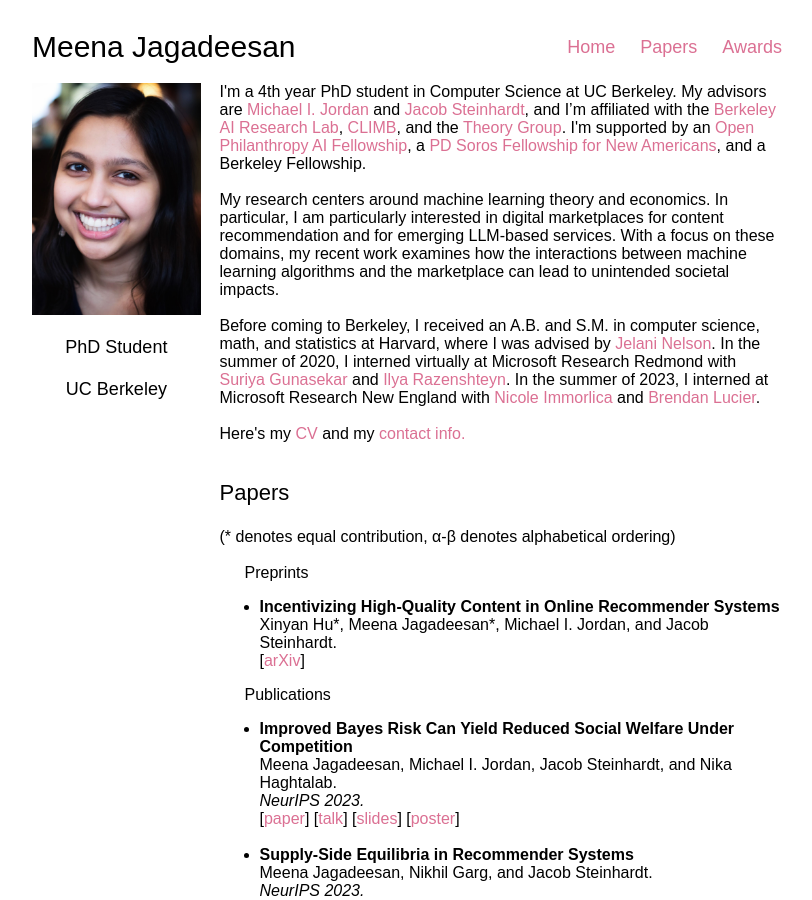
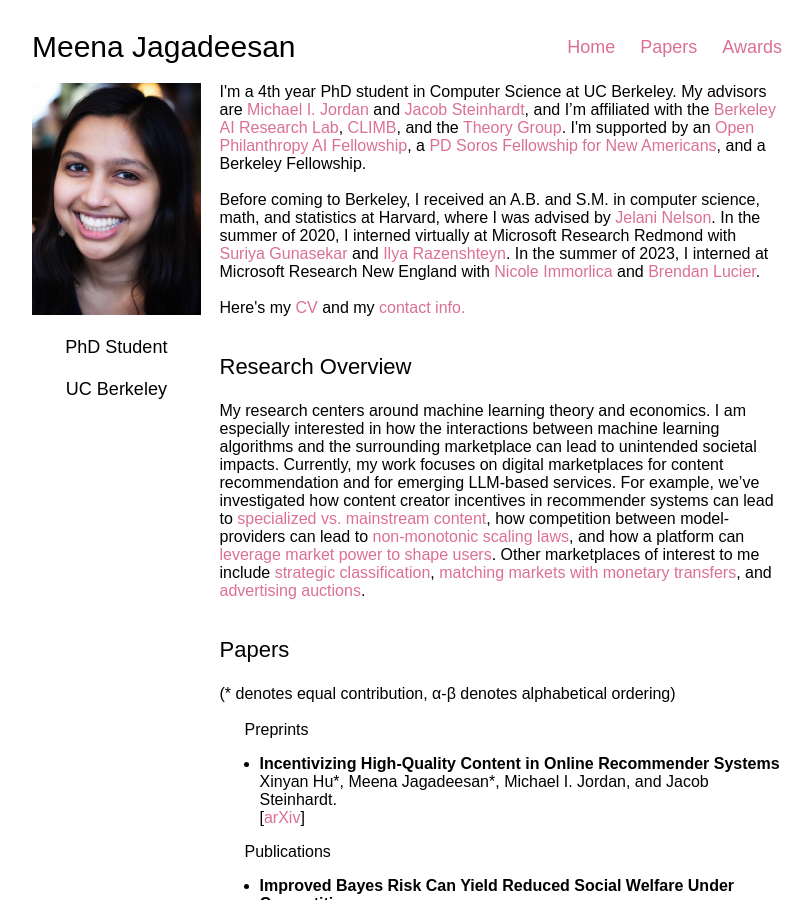
Before and after one commit to mjagadeesan/mjagadeesan.github.io, a Jekyll site: the page built from index.html, in a window 1280 px wide and 900 px high. Shown: the whole window, without its empty margins (233-1045 px from the left). Built offline with Jekyll 4.4.1, drawn with Linux system fonts in a browser that asks for light colours; some web fonts are replaced.

Commit message:
added new research overview

```diff
--- a/index.html
+++ b/index.html
@@ -7,23 +7,13 @@ layout: default
 </div>
 <div class="text">
 	<span> I'm a 4th year PhD student in Computer Science at UC Berkeley. My advisors are <a href='https://people.eecs.berkeley.edu/~jordan/'>Michael I. Jordan</a> and <a href='https://www.stat.berkeley.edu/~jsteinhardt/'>Jacob Steinhardt</a>, and I’m affiliated with the <a href='https://bair.berkeley.edu/index.html#header'>Berkeley AI Research Lab</a>, <a href='https://climb.berkeley.edu'>CLIMB</a>, and the <a href='http://theory.cs.berkeley.edu'>Theory Group</a>. I'm supported by an <a href='https://www.openphilanthropy.org/focus/global-catastrophic-risks/potential-risks-advanced-artificial-intelligence/open-phil-ai-fellowship-2021-class'>Open Philanthropy AI Fellowship</a>, a <a href='https://www.pdsoros.org/meet-the-fellows/meena-jagadeesan'>PD Soros Fellowship for New Americans</a>, and a Berkeley Fellowship.</span><br><br>
-	<span> My research centers around machine learning theory and economics. In particular, I am particularly interested in digital marketplaces for content recommendation and for emerging LLM-based services. With a focus on these domains, my recent work examines how the interactions between machine learning algorithms and the marketplace can lead to unintended societal impacts.
-	 </span><br><br>
 	<span> Before coming to Berkeley, I received an A.B. and S.M. in computer science, math, and statistics at Harvard, where I was advised by <a href='https://people.eecs.berkeley.edu/~minilek/#'>Jelani Nelson</a>. In the summer of 2020, I interned virtually at Microsoft Research Redmond with <a href='https://sgunasekar.github.io/'>Suriya Gunasekar</a> and <a href='https://www.linkedin.com/in/ilya-razenshteyn-37b487161/'>Ilya Razenshteyn</a>. In the summer of 2023, I interned at Microsoft Research New England with <a href='https://immorlica.com/'>Nicole Immorlica</a> and <a href='https://www.microsoft.com/en-us/research/people/brlucier/'>Brendan Lucier</a>.  </span><br><br>
 	Here's my <a href='CV-ResearchNew.pdf'>CV</a> and my <a href='#contact'>contact info.</a>
 
-<!-- 	<h3><a id="papers"></a><span>Research Overview</span></h3>
+	<h3><a id="papers"></a><span>Research Overview</span></h3>
 
-	<span> My research centers around machine learning theory and economics. In particular, my recent work focuses on digital marketplaces for content recommendation and for emerging LLM-based services, and examines how the interactions between machine learning algorithms and the marketplace can lead to unintended societal impacts. This includes:
-	<ul>
-	<li><b><span>Platform-Producer Interactions:</span></b> In content recommendation,
-	<br> </li>
-	<li><b><span>Platform-Platform Interactions:</span></b><br> Platforms compete for users and aim to maximize market share. We propose a model for
-	</li>
-	<li><b><span>Platform-User Interactions:</span></b>
-	<br></li>
-	</ul>
- -->
+	<span> My research centers around machine learning theory and economics. I am especially interested in how the interactions between machine learning algorithms and the surrounding marketplace can lead to unintended societal impacts. Currently, my work focuses on digital marketplaces for content recommendation and for emerging LLM-based services. For example, we’ve investigated how content creator incentives in recommender systems can lead to <a href=https://arxiv.org/abs/2206.13489>specialized vs. mainstream content</a>, how competition between model-providers can lead to <a href=https://arxiv.org/abs/2306.14670>non-monotonic scaling laws</a>, and how a platform can <a href=https://arxiv.org/abs/2203.17232>leverage market power to shape users</a>. Other marketplaces of interest to me include <a href=https://arxiv.org/abs/2106.12705>strategic classification</a>, <a href=https://arxiv.org/abs/2108.08843>matching markets with monetary transfers</a>, and <a href=https://arxiv.org/abs/2003.13966>advertising auctions</a>. </span>
+
 	<h3><a id="papers"></a><span>Papers</span></h3>
 	(<span style="font-family:Arial">*</span> denotes equal contribution, α-β denotes alphabetical ordering)<br><br>
 	<span style='font-weight:500;margin-left:25px;font-size:18'>Preprints </span><br>
```
